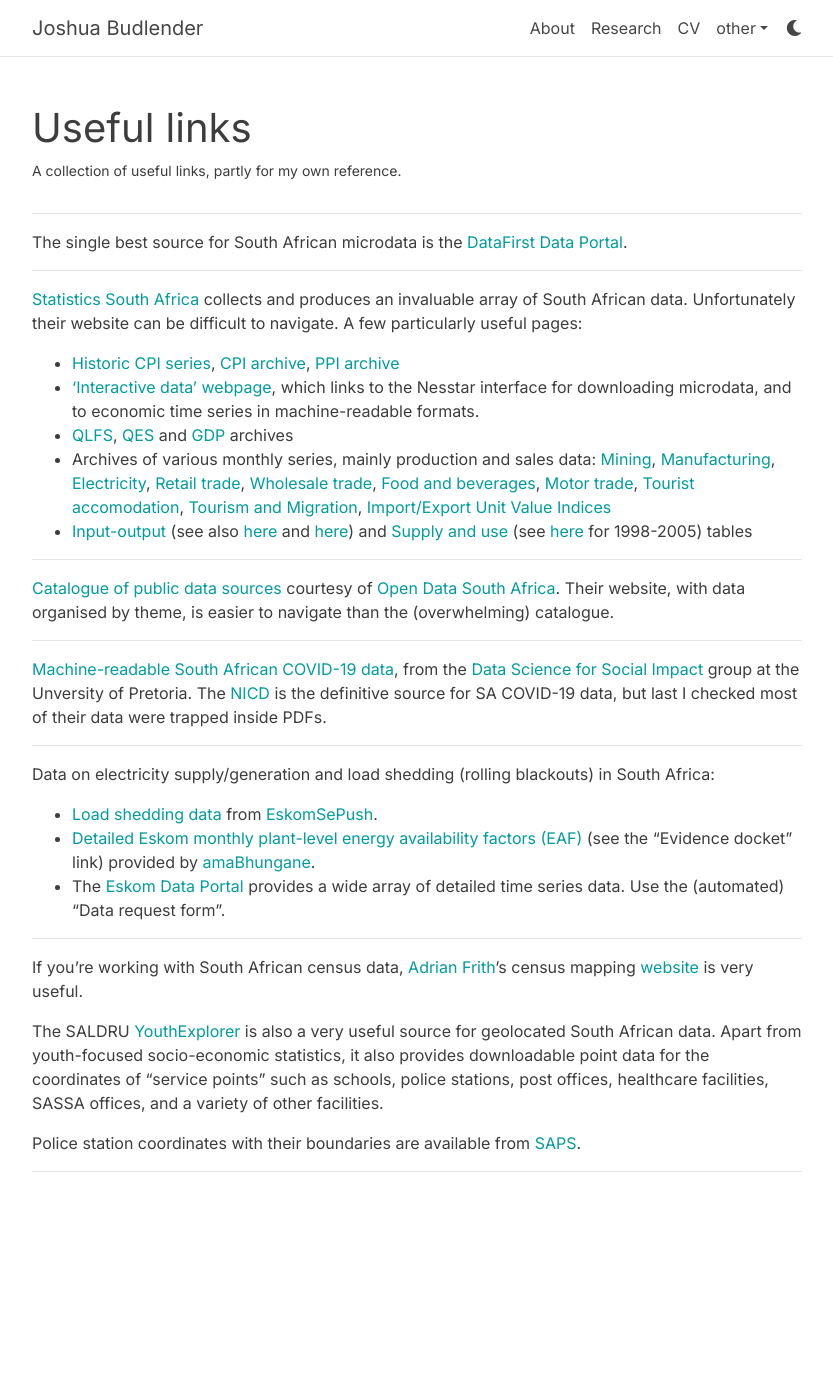
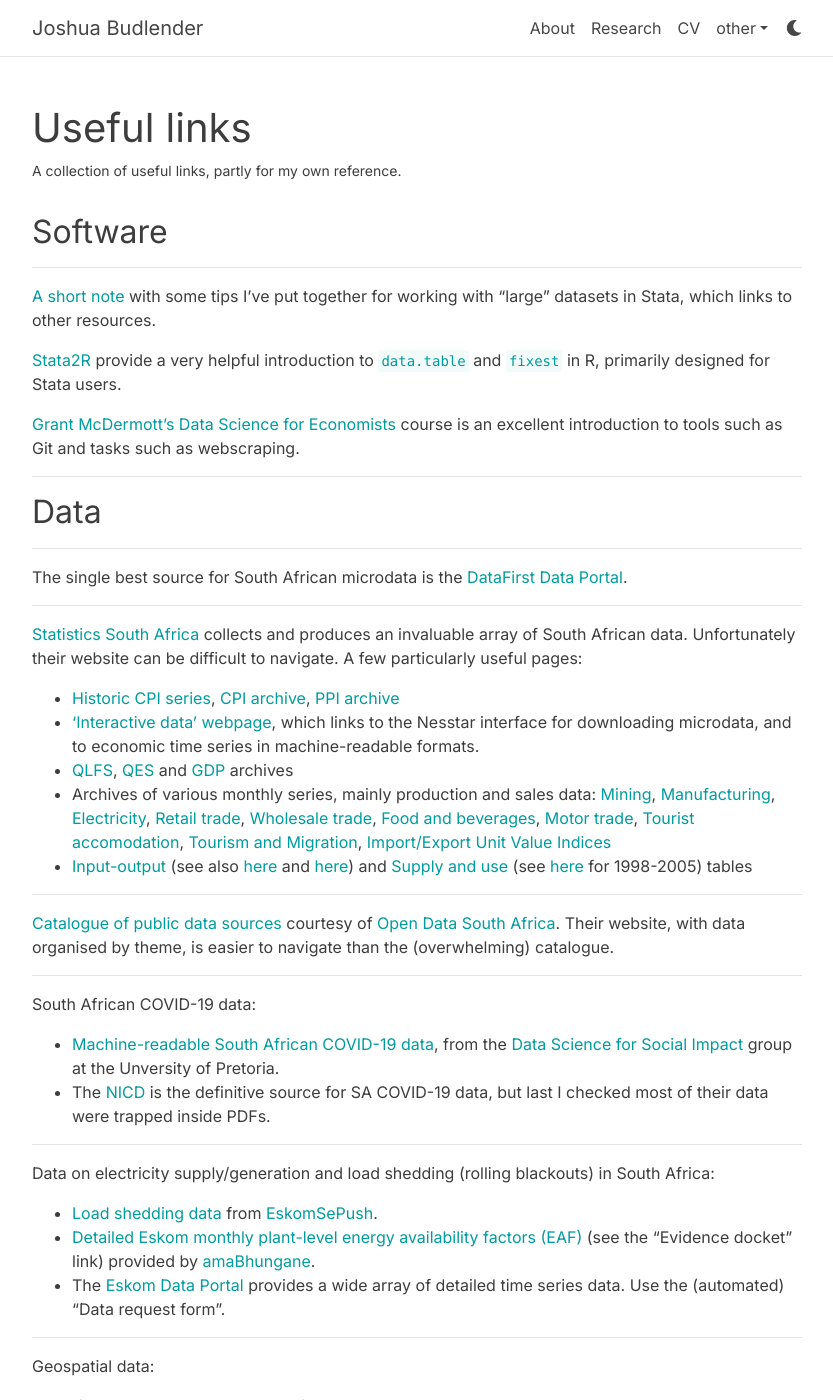
Before and after one commit to jbudlender/jbudlender.github.io, a Jekyll site: the page built from _pages/links.md, in a window 1280 px wide and 1400 px high. Shown: the whole window, without its empty margins (223-1056 px from the left). Built offline with Jekyll 4.4.1, drawn with Linux system fonts in a browser that asks for light colours; full-size pictures stand in for the smaller copies a plugin makes; comment, search, counter and statistics services are not loaded; a style sheet for code colours, icons or effects is not loaded; some of the changed text lies outside the part shown.

Commit message:
profpic and software useful links

```diff
--- a/_pages/links.md
+++ b/_pages/links.md
@@ -5,6 +5,20 @@
 description: A collection of useful links, partly for my own reference.
 nav: false
 ---
+
+## Software
+
+* * *
+
+[A short note](/largedatastata) with some tips I've put together for working with "large" datasets in Stata, which links to other resources.
+
+[Stata2R](https://stata2r.github.io/) provide a very helpful introduction to `data.table` and `fixest` in R, primarily designed for Stata users.
+
+[Grant McDermott's](https://grantmcdermott.com/) [Data Science for Economists](https://github.com/uo-ec510-2020-spring/lectures) course is an excellent introduction to tools such as Git and tasks such as webscraping.
+
+* * *
+
+## Data
 
 * * *
 
@@ -31,8 +45,9 @@
 
 * * *
 
-[Machine-readable South African COVID-19 data](https://github.com/dsfsi/covid19za), from the [Data Science for Social Impact](https://dsfsi.github.io/) group at the Unversity of Pretoria.
-The [NICD](https://www.nicd.ac.za/) is the definitive source for SA COVID-19 data, but last I checked most of their data were trapped inside PDFs.
+South African COVID-19 data:
+* [Machine-readable South African COVID-19 data](https://github.com/dsfsi/covid19za), from the [Data Science for Social Impact](https://dsfsi.github.io/) group at the Unversity of Pretoria.
+* The [NICD](https://www.nicd.ac.za/) is the definitive source for SA COVID-19 data, but last I checked most of their data were trapped inside PDFs.
 
 * * *
 
@@ -43,10 +58,11 @@
 
 * * *
 
-If you're working with South African census data, [Adrian Frith](https://adrian.frith.dev/)'s census mapping [website](https://census2011.adrianfrith.com/) is very useful.
-
-The SALDRU [YouthExplorer](https://www.youthexplorer.org.za/) is also a very useful source for geolocated South African data. Apart from youth-focused socio-economic statistics, it also provides downloadable point data for the coordinates of "service points" such as schools, police stations, post offices, healthcare facilities, SASSA offices, and a variety of other facilities.
-
-Police station coordinates with their boundaries are available from [SAPS](https://www.saps.gov.za/services/boundary.php).
+Geospatial data:
+* If you're working with South African census data, [Adrian Frith](https://adrian.frith.dev/)'s census mapping [website](https://census2011.adrianfrith.com/) is very useful.
+* The SALDRU [YouthExplorer](https://www.youthexplorer.org.za/) is also a very useful source for geolocated South African data. Apart from youth-focused socio-economic statistics, it also provides downloadable point data for the coordinates of "service points" such as schools, police stations, post offices, healthcare facilities, SASSA offices, and a variety of other facilities.
+* South African police station coordinates with their boundaries are available from [SAPS](https://www.saps.gov.za/services/boundary.php).
+* The [Copernicus Climate Data Store](https://cds.climate.copernicus.eu/cdsapp#!/home) is a definitive source of weather data.
+* [The Gridded Population of the World (GPW)](https://sedac.ciesin.columbia.edu/data/collection/gpw-v4) data from [SEDAC](https://sedac.ciesin.columbia.edu/) is very useful if you need the spatial distribution of human population across a continuous raster surface, rather than one defined by administrative boundaries.
 
 * * *
```
Also changed, not shown: _pages/about.md (+1 -1 lines), _pages/largedatastata.md (added, +42 -0 lines), _pages/research.md (+5 -5 lines), assets/img/kashmir_crop.jpg (added), assets/img/prof_pic_WIDER.jpg (deleted), assets/img/prof_pic_WIDERportrait.jpg (deleted).
